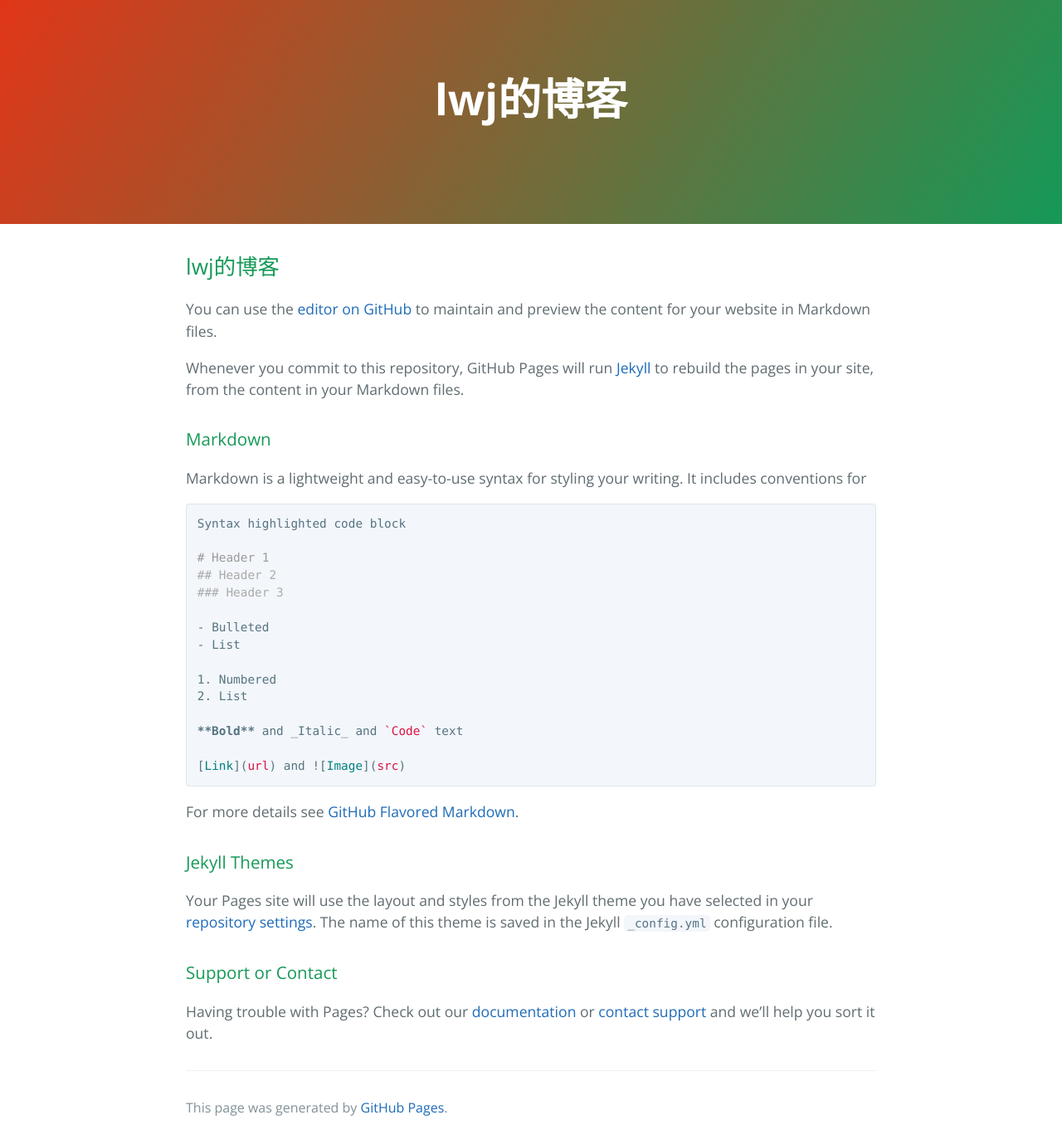
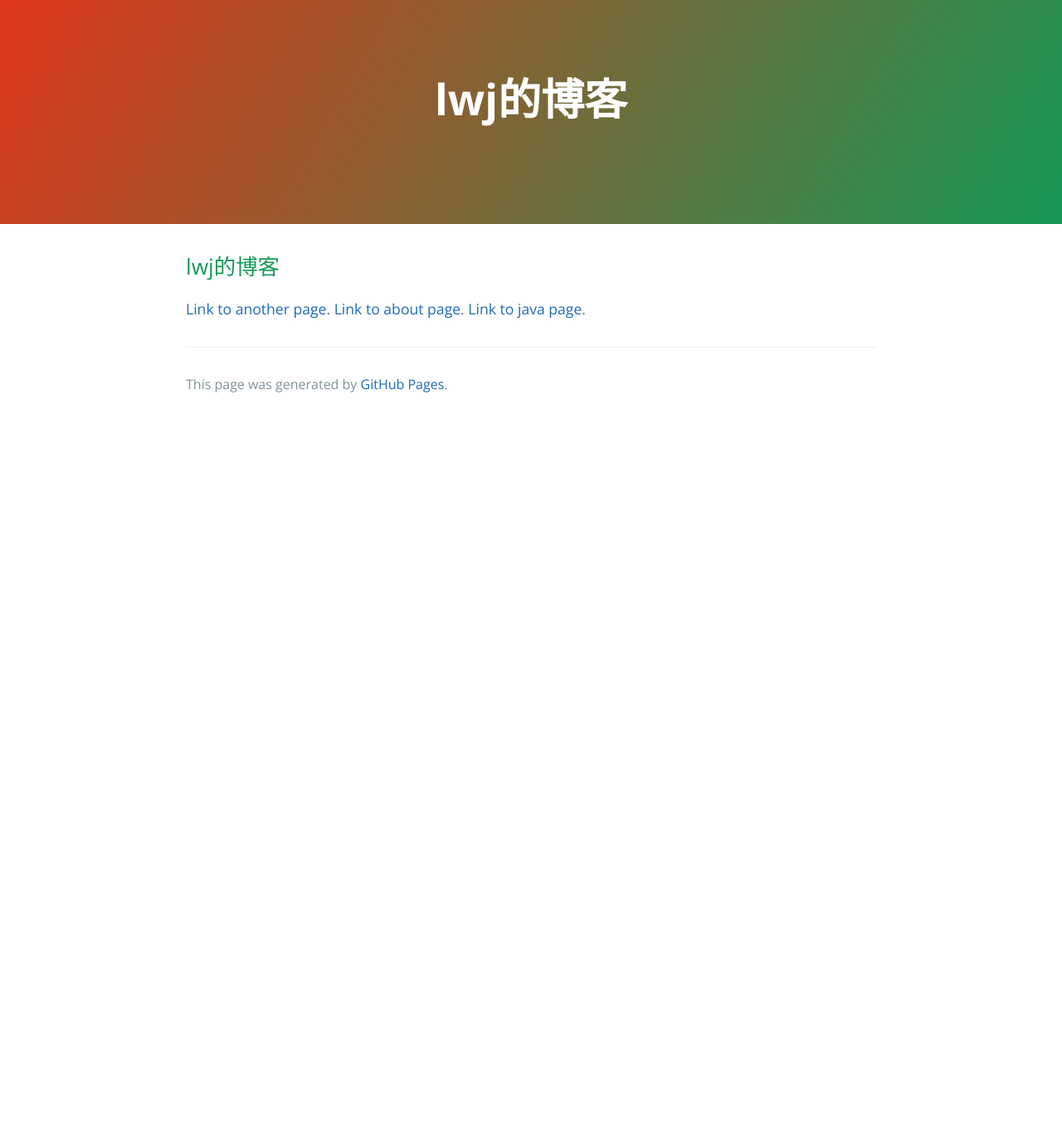
Before and after one commit to 1162220414/1162220414.github.io, a Jekyll site: the page built from index.md, in a window 1280 px wide. Shown: the whole page at 83% size. Built offline with Jekyll 4.4.1, drawn with Linux system fonts in a browser that asks for light colours; our own code applies the rules of GitHub Pages for plain Markdown files; the repository's description, which GitHub fills in, is left out; after the commit the page ends 900 px from its top, so only the background shows below that.

Commit message:
增加页面

````diff
--- a/index.md
+++ b/index.md
@@ -1,37 +1,5 @@
 ## lwj的博客
 
-You can use the [editor on GitHub](https://github.com/1162220414/1162220414.github.io/edit/main/index.md) to maintain and preview the content for your website in Markdown files.
-
-Whenever you commit to this repository, GitHub Pages will run [Jekyll](https://jekyllrb.com/) to rebuild the pages in your site, from the content in your Markdown files.
-
-### Markdown
-
-Markdown is a lightweight and easy-to-use syntax for styling your writing. It includes conventions for
-
-```markdown
-Syntax highlighted code block
-
-# Header 1
-## Header 2
-### Header 3
-
-- Bulleted
-- List
-
-1. Numbered
-2. List
-
-**Bold** and _Italic_ and `Code` text
-
-[Link](url) and ![Image](src)
-```
-
-For more details see [GitHub Flavored Markdown](https://guides.github.com/features/mastering-markdown/).
-
-### Jekyll Themes
-
-Your Pages site will use the layout and styles from the Jekyll theme you have selected in your [repository settings](https://github.com/1162220414/1162220414.github.io/settings/pages). The name of this theme is saved in the Jekyll `_config.yml` configuration file.
-
-### Support or Contact
-
-Having trouble with Pages? Check out our [documentation](https://docs.github.com/categories/github-pages-basics/) or [contact support](https://support.github.com/contact) and we’ll help you sort it out.
+[Link to another page](./another-page.html).
+[Link to about page](./about.html).
+[Link to java page](./java.html).
````
Also changed, not shown: about.md (added, +11 -0 lines), another-page.md (added, +11 -0 lines), java.md (added, +13 -0 lines).
